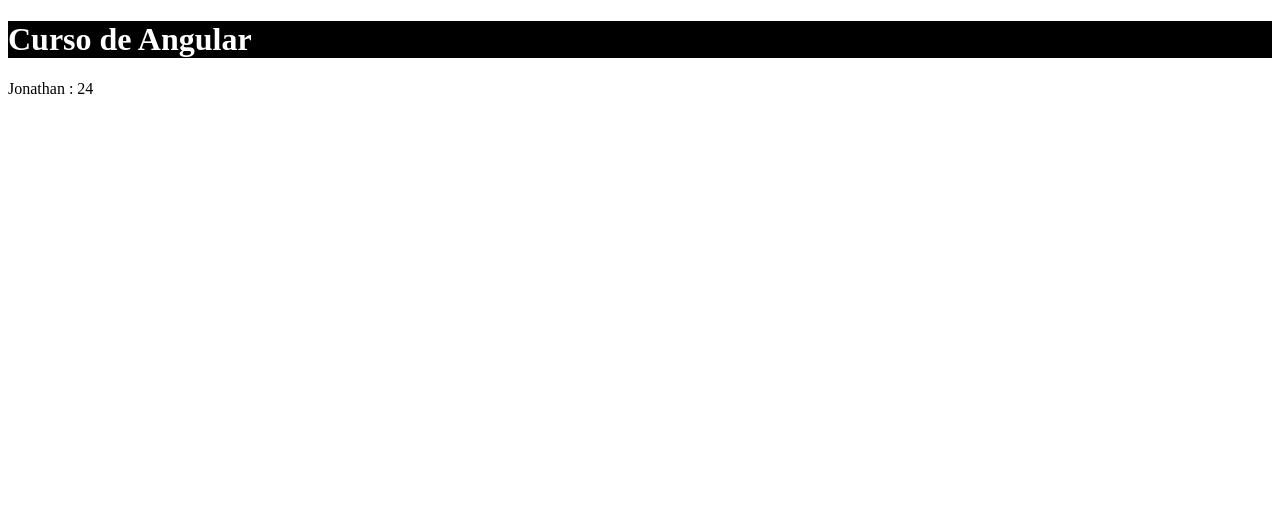
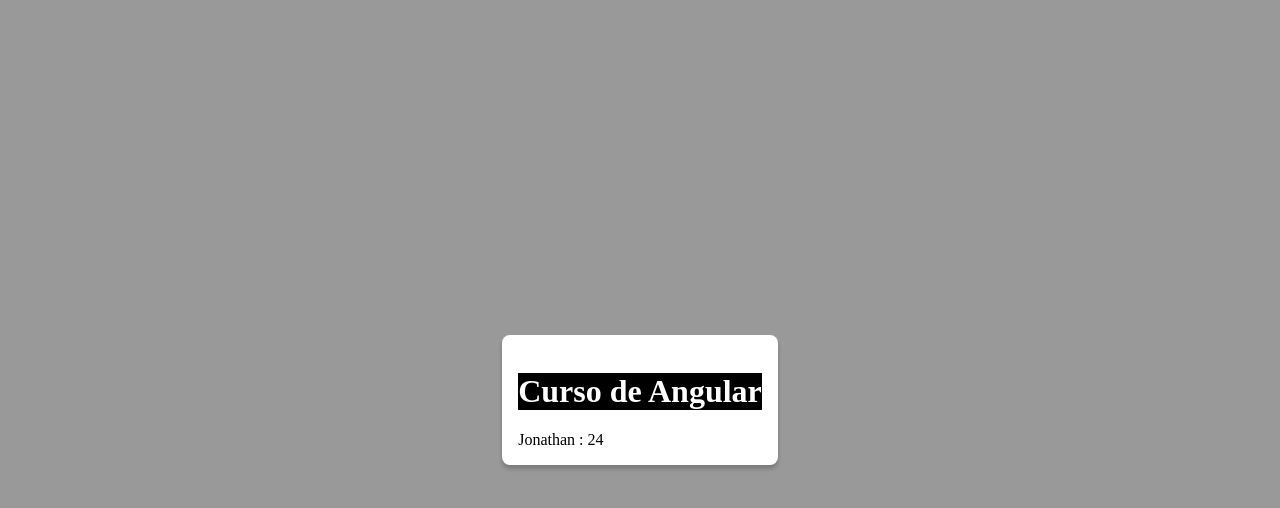
Before and after one commit to zaratedev/angular-project, an Angular app: page / in a window 1280 px wide. Shown: the top 508 px of the page. Built offline with nearby package versions, Linux system fonts and the light colour scheme.

Commit message:
ng-content and component full screen

```diff
--- a/src/app/app.component.html
+++ b/src/app/app.component.html
@@ -1,3 +1,6 @@
 <div class="dark">
-  <title></title>
+  <app-full-screen>
+    <app-title>
+    </app-title>
+  </app-full-screen>
 </div>
--- a/src/app/app.module.ts
+++ b/src/app/app.module.ts
@@ -3,11 +3,13 @@
 
 import { AppComponent } from './app.component';
 import { TitleComponent } from './title/title.component';
+import { FullScreenComponent } from './full-screen/full-screen.component';
 
 @NgModule({
   declarations: [
     TitleComponent,
-    AppComponent
+    AppComponent,
+    FullScreenComponent
 
   ],
   imports: [
--- /dev/null
+++ b/src/app/full-screen/full-screen.component.css
@@ -0,0 +1,9 @@
+.full-screen {
+  display: flex;
+  min-height: 100vh;
+  min-width: 100vw;
+  display: flex;
+  align-items: center;
+  justify-content: center;
+  background-color: #999;
+}
--- /dev/null
+++ b/src/app/full-screen/full-screen.component.html
@@ -0,0 +1,3 @@
+<div class="full-screen">
+  <ng-content></ng-content>
+</div>
--- /dev/null
+++ b/src/app/full-screen/full-screen.component.ts
@@ -0,0 +1,15 @@
+import { Component, OnInit } from '@angular/core';
+
+@Component({
+  selector: 'app-full-screen',
+  templateUrl: './full-screen.component.html',
+  styleUrls: ['./full-screen.component.css']
+})
+export class FullScreenComponent implements OnInit {
+
+  constructor() { }
+
+  ngOnInit() {
+  }
+
+}
--- a/src/app/title/title.component.css
+++ b/src/app/title/title.component.css
@@ -1,5 +1,9 @@
 :host {
   display: block;
+  background-color: white;
+  border-radius: 8px;
+  box-shadow: 0px 4px 4px rgba(0,0,0,0.2);
+  padding: 1em;
 }
 /*Etiquetas que esten por ensima del dom (ancestros)*/
 :host-context(.dark) h1{
--- a/src/app/title/title.component.html
+++ b/src/app/title/title.component.html
@@ -1,2 +1,6 @@
 <h1>Curso de Angular</h1>
+<!-- ngContent Permite al componente recibir informacion adicional como div, p, etc -->
+<ng-content select="p"></ng-content>
 {{ getEdadNombre() }}
+
+<ng-content select="div"></ng-content>
--- a/src/app/title/title.component.ts
+++ b/src/app/title/title.component.ts
@@ -1,7 +1,7 @@
 import { Component, OnInit } from '@angular/core';
 
 @Component({
-  selector: 'title',
+  selector: 'app-title',
   templateUrl: 'title.component.html',
   styleUrls: ['title.component.css']
 })
--- a/src/styles.css
+++ b/src/styles.css
@@ -1 +1,4 @@
 /* You can add global styles to this file, and also import other style files */
+body {
+  margin: 0;
+}
```
Also changed, not shown: 1 other file (tests, documents, lock files or other folders).
